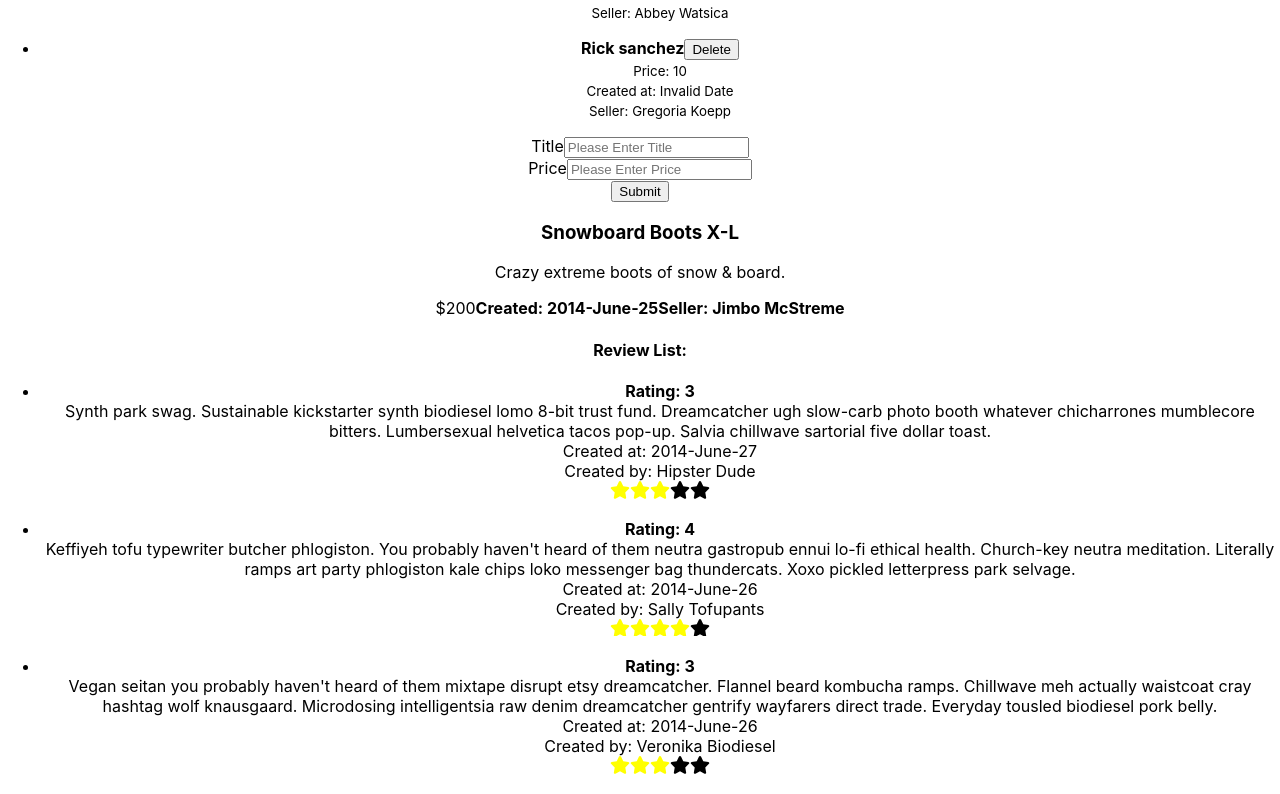
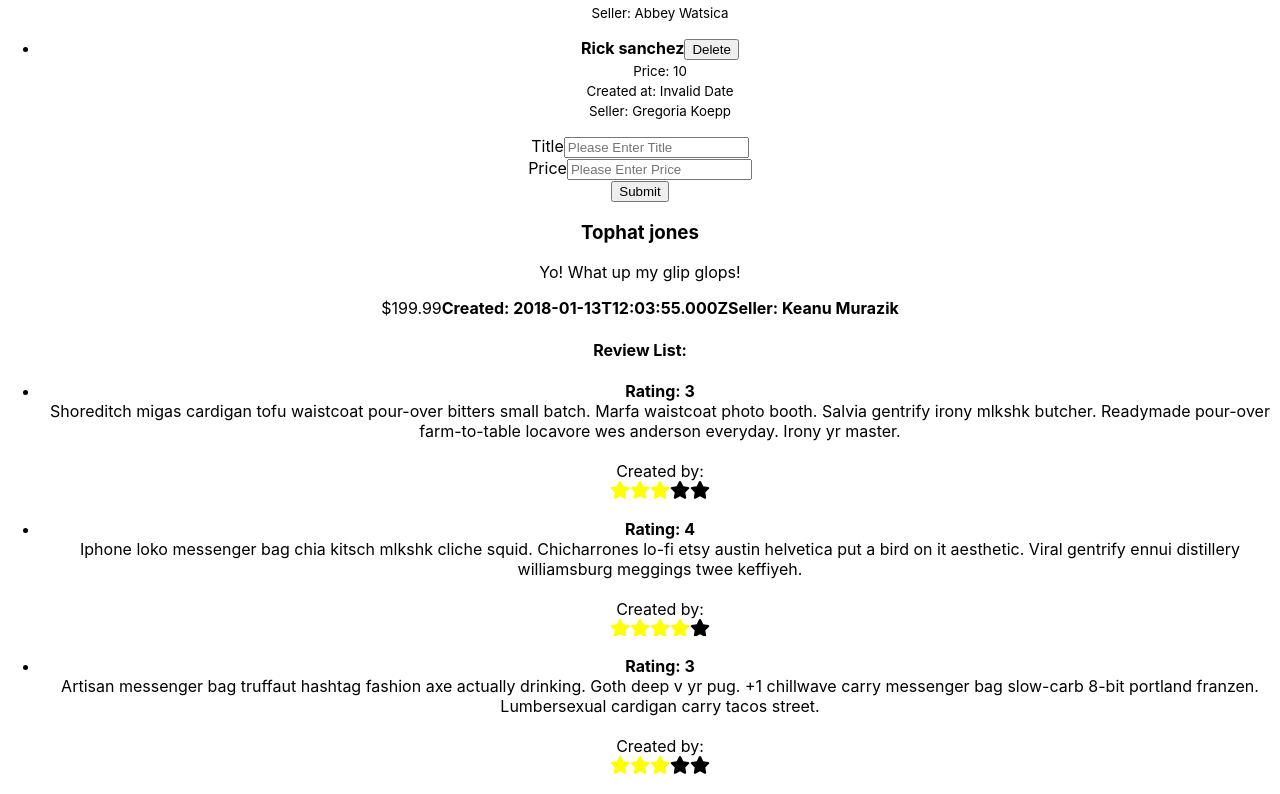
Before and after one commit to CodeCoreYVR/lab_solutions_august_2021, a React (Create React App) app in the folder react_basics/react-amazon-client/: page / in a window 1280 px wide. Shown: the part 632-1426 px from the top of the page. Built offline with nearby package versions, Linux system fonts and the light colour scheme.

Commit message:
react state change product show to class component

```diff
--- a/react_basics/react-amazon-client/src/components/ProductShowPage.js
+++ b/react_basics/react-amazon-client/src/components/ProductShowPage.js
@@ -1,55 +1,26 @@
-import React from 'react';
+import React, { Component } from 'react'
 import ProductDetails from './ProductDetails';
 import ReviewList from './ReviewList';
+import productData from '../mock_data/productData.json';
 
-export default function ProductShowPage() {
-    const product = {
-        id: 102,
-        title: 'Snowboard Boots X-L',
-        description: 'Crazy extreme boots of snow & board.',
-        created_at: '2014-June-25',
-        price: 200,
-        seller: {
-            full_name: 'Jimbo McStreme'
-        },
-        reviews: [
-            {
-                id: 225,
-                rating: 3,
-                body:
-                    'Synth park swag. Sustainable kickstarter synth biodiesel lomo 8-bit trust fund. Dreamcatcher ugh slow-carb photo booth whatever chicharrones mumblecore bitters. Lumbersexual helvetica tacos pop-up. Salvia chillwave sartorial five dollar toast.',
-                created_at: '2014-June-27',
-                full_name: 'Hipster Dude'
-            },
-            {
-                id: 224,
-                rating: 4,
-                body:
-                    "Keffiyeh tofu typewriter butcher phlogiston. You probably haven't heard of them neutra gastropub ennui lo-fi ethical health. Church-key neutra meditation. Literally ramps art party phlogiston kale chips loko messenger bag thundercats. Xoxo pickled letterpress park selvage.",
-                created_at: '2014-June-26',
-                full_name: 'Sally Tofupants'
-            },
-            {
-                id: 223,
-                rating: 3,
-                body:
-                    "Vegan seitan you probably haven't heard of them mixtape disrupt etsy dreamcatcher. Flannel beard kombucha ramps. Chillwave meh actually waistcoat cray hashtag wolf knausgaard. Microdosing intelligentsia raw denim dreamcatcher gentrify wayfarers direct trade. Everyday tousled biodiesel pork belly.",
-                created_at: '2014-June-26',
-                full_name: 'Veronika Biodiesel'
+
+export default class ProductShowPage extends Component {
+    constructor(props) {
+        super(props);
+        this.state = productData;
     }
-        ],
-        tags: ['sports', 'fitness', 'outdoors']
-    };
+    render() {
         return (
             <div>
                 <ProductDetails
-                title={product.title}
-                description={product.description}
-                created_at={product.created_at}
-                seller={product.seller}
-                price={product.price}
+                    title={this.state.title}
+                    description={this.state.description}
+                    created_at={this.state.created_at}
+                    seller={this.state.seller}
+                    price={this.state.price}
                 />
-            <ReviewList reviewList={product.reviews} />
+                <ReviewList reviewList={this.state.reviews} />
             </div>
         )
     }
+}
--- a/react_basics/react-amazon-client/src/components/ReviewDetails.js
+++ b/react_basics/react-amazon-client/src/components/ReviewDetails.js
@@ -8,7 +8,7 @@ export default function ReviewDetails(props) {
             <br />
             {props.body}
             <br />
-            Created at: {props.created_at.toString()}
+            {/* Created at: {props.created_at.toString()} */}
             <br />
             Created by: {props.full_name}
             <StarRating max={5} current={props.rating} />
```
Lines whose indentation alone changed are shown as unchanged.
